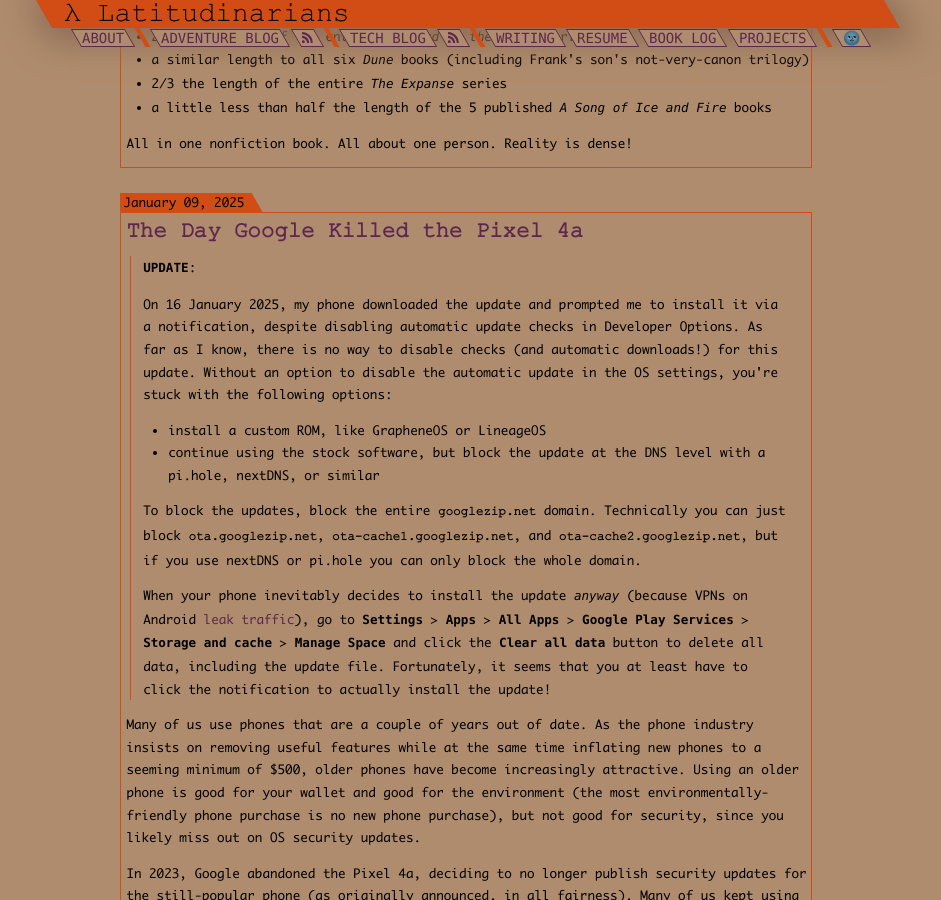
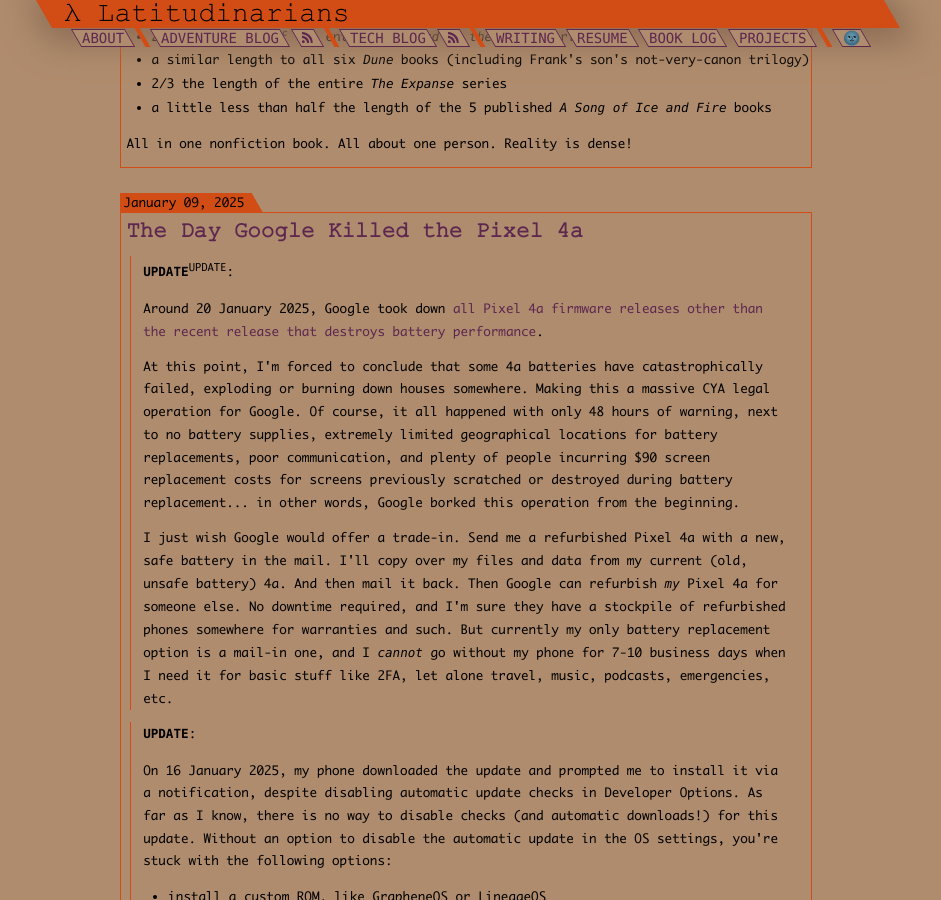
Before and after one commit to nathan-contino/nathan-contino.github.io, a Jekyll site: the page built from _pages/techblog.html, in a window 1280 px wide and 900 px high, scrolled down 231 px. Shown: the whole window, without its empty margins (174-1115 px from the left). Built offline with Jekyll 4.4.1, drawn with Linux system fonts in a browser that asks for light colours.

Commit message:
Update to Pixel 4a post, add some pretty images to power broker review

```diff
--- a/_posts/techblog/2025-01-09-the-day-google-killed-the-pixel-4a.md
+++ b/_posts/techblog/2025-01-09-the-day-google-killed-the-pixel-4a.md
@@ -8,6 +8,15 @@
 
 <p>
 </p>
+
+> **UPDATE**<sup>UPDATE</sup>:
+>
+> Around 20 January 2025, Google took down [all Pixel 4a firmware releases other than the recent release that destroys battery performance](https://www.androidcentral.com/phones/google-pixel-4as-old-firmware-is-gone-trapping-users-on-the-buggy-battery-update).
+>
+> At this point, I'm forced to conclude that some 4a batteries have catastrophically failed, exploding or burning down houses somewhere. Making this a massive CYA legal operation for Google. Of course, it all happened with only 48 hours of warning, next to no battery supplies, extremely limited geographical locations for battery replacements, poor communication, and plenty of people incurring $90 screen replacement costs for screens previously scratched or destroyed during battery replacement... in other words, Google borked this operation from the beginning.
+>
+> I just wish Google would offer a trade-in. Send me a refurbished Pixel 4a with a new, safe battery in the mail. I'll copy over my files and data from my current (old, unsafe battery) 4a. And then mail it back. Then Google can refurbish _my_ Pixel 4a for someone else. No downtime required, and I'm sure they have a stockpile of refurbished phones somewhere for warranties and such. But currently my only battery replacement option is a mail-in one, and I _cannot_ go without my phone for 7-10 business days when I need it for basic stuff like 2FA, let alone travel, music, podcasts, emergencies, etc.
+
 
 > **UPDATE**:
 >
--- a/_posts/techblog/2025-01-22-the-power-broker.md
+++ b/_posts/techblog/2025-01-22-the-power-broker.md
@@ -89,6 +89,10 @@
 
 ## Bad Things
 
+{% include figure.html url="power_broker/mid-manhattan-expressway.webp" description="the mid-manhattan expressway, a bad thing that was never built largely thanks to jane jacobs (absent from this book due to an editorial decision) -- sourced from the Triborough Authority" %}
+
+{% include figure.html url="power_broker/mid-manhattan-expressway-aerial-alt.webp" description="aerial shot of an alternate mid-manhattan expressway route that did not literally cut through the 10th floor of the empire state building -- sourced from the Triborough Authority" %}
+
 OK, I might have lied a tiny bit in that last section. He also did some seriously bad things:
 
 * he ripped up tram tracks and removing trams from NYC entirely
@@ -100,11 +104,15 @@
 
 ## Losing the Plot
 
+{% include figure.html url="power_broker/moses-and-the-mustache-stuart-constable.webp" description="robert moses and stuart constable, 'the mustache', who lost the plot of william shakespeare plays -- <a href='https://professornerdster.com/power-broker-by-robert-caro-summary-analysis-of-chapter-44/'>source</a>" %}
+
 Even after he lost his power and positions, Moses couldn't understand why people hated him so much. Why? Because he lost touch. Nobody is all-powerful or all-knowing. We all have blind spots, biases, and make mistakes (logical and otherwise).
 
 Contrast Moses with Abraham Lincoln, a man best known for [revising his own racist beliefs](https://presidentlincoln.illinois.gov/education/educator-resources/teaching-guides/lincolns-views-african-american-slavery/). Whether you're the President of the United States, a powerful CEO, or a low-down dirty peasant individual contributor peon like myself, you need to be willing to a) admit you were wrong and b) learn from other people. Clearly you can get a lot done even if you aren't willing to do that. But if you want to do the best things, you need help.
 
 ## Great Things -- Terrible, Yes, but Great
+
+{% include figure.html url="power_broker/moses-map.webp" description="the physical legacy of robert moses. probably not a ley line runes designed to keep him immortal -- <a href='https://www.nycurbanism.com/blog/2019/6/11/robert-moses-legacy-map'>source</a>" %}
 
 To quote a random Stack Exchanger, ["The word 'great' is actually a lot closer to 'big' than it is to 'good'."](https://scifi.stackexchange.com/questions/35908/what-did-ollivander-mean-when-he-said-voldemort-did-great-things).
 
```
